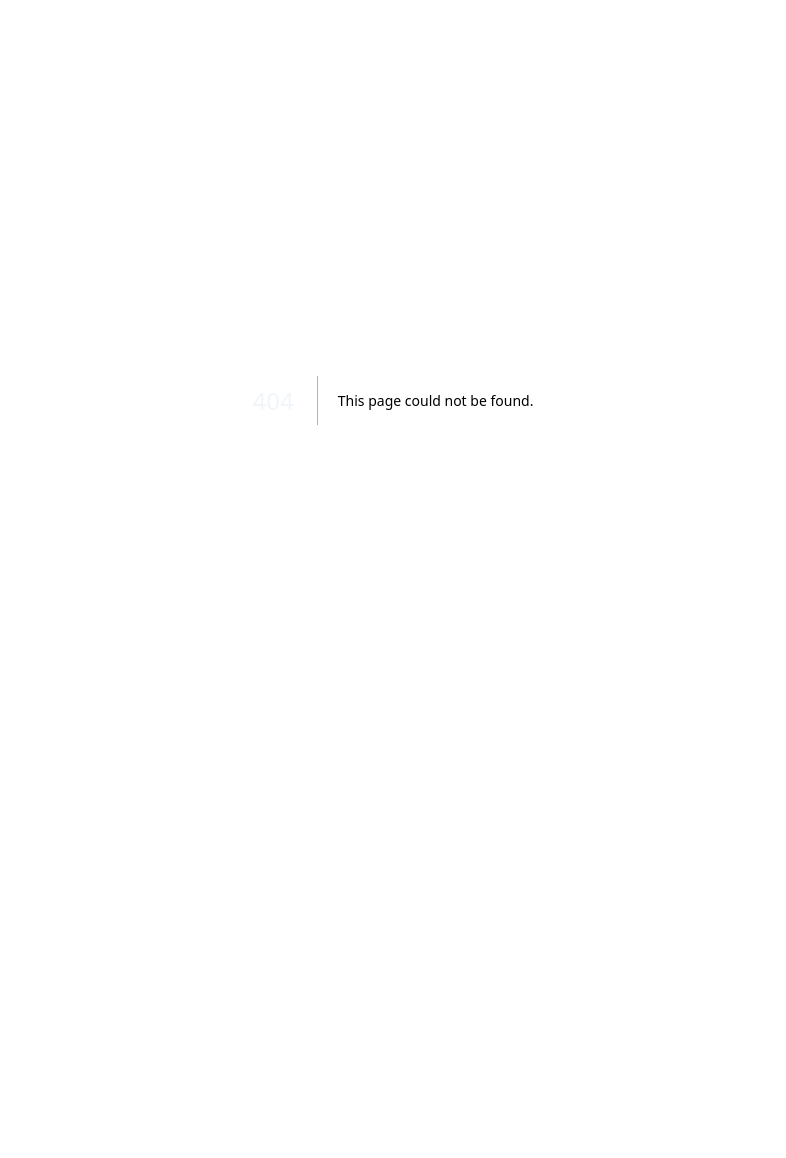
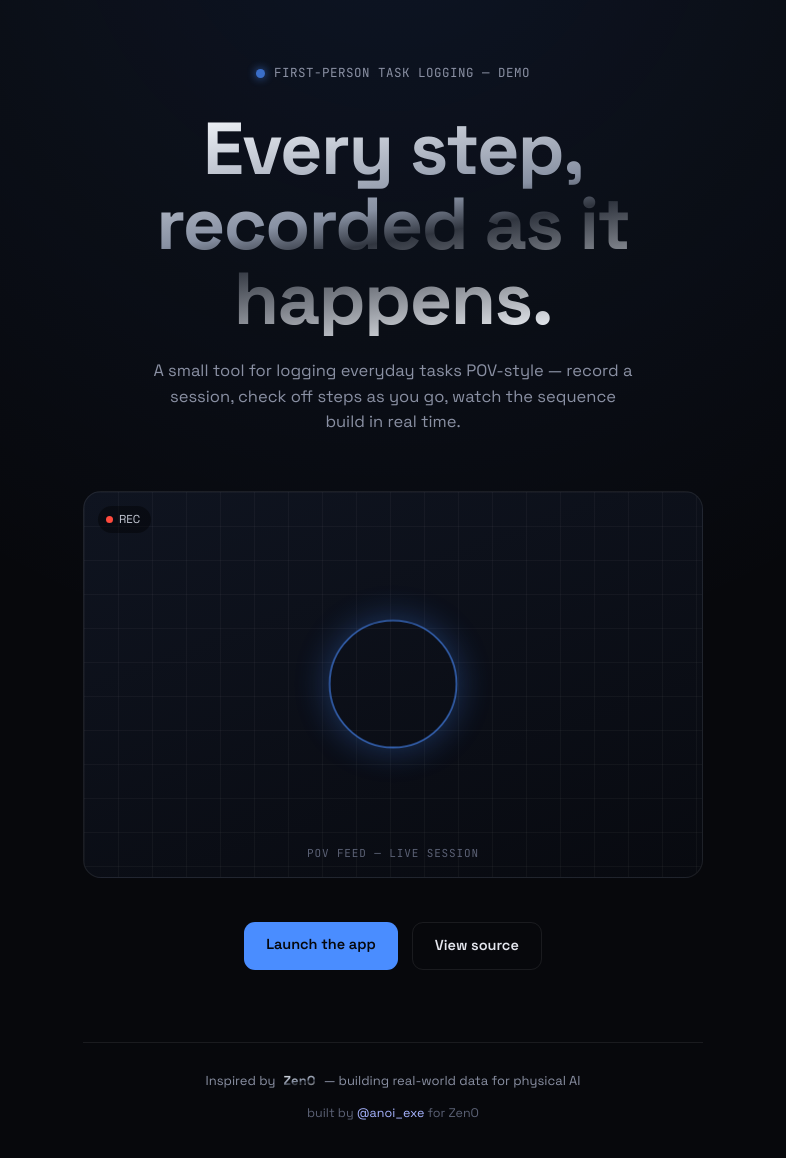
Before and after one commit to Anoi-xyz/pov-task-logger, a Next.js app: page /landing in a window 1280 px wide. Before the commit this address had no page. Shown: the top 1158 px of the page, without its empty margins (247-1033 px from the left). Before the commit the page ends 800 px from the top, so only its background shows below. Built offline with nearby package versions, Linux system fonts and the light colour scheme.

Commit message:
Add /landing intro page route

```diff
--- /dev/null
+++ b/app/landing/landing.module.css
@@ -0,0 +1,228 @@
+.page {
+  --bg: #07080c;
+  --bg2: #0d101a;
+  --chrome-a: #eef1f6;
+  --chrome-b: #8891a3;
+  --chrome-c: #30353f;
+  --blue: #4a8dff;
+  --line: rgba(255, 255, 255, 0.08);
+  --muted: #8a90a3;
+
+  background:
+    radial-gradient(circle at 50% -10%, rgba(74, 141, 255, 0.10), transparent 55%),
+    var(--bg);
+  color: #eef0f5;
+  font-family: var(--font-space-grotesk), 'Space Grotesk', ui-sans-serif, sans-serif;
+  display: flex;
+  flex-direction: column;
+  align-items: center;
+  min-height: 100vh;
+  padding: 64px 24px 48px;
+}
+
+.mono {
+  font-family: var(--font-jetbrains-mono), 'JetBrains Mono', ui-monospace, monospace;
+}
+
+.eyebrow {
+  display: flex;
+  align-items: center;
+  gap: 9px;
+  font-size: 12.5px;
+  letter-spacing: 0.04em;
+  color: var(--muted);
+  margin-bottom: 28px;
+}
+
+.ring {
+  width: 9px;
+  height: 9px;
+  border-radius: 50%;
+  background: var(--blue);
+  box-shadow: 0 0 10px var(--blue);
+  animation: pulse 1.8s infinite;
+}
+
+@keyframes pulse {
+  0%, 100% { opacity: 1; }
+  50% { opacity: .3; }
+}
+
+.title {
+  font-size: clamp(2.6rem, 7vw, 4.6rem);
+  font-weight: 700;
+  line-height: 1.02;
+  text-align: center;
+  letter-spacing: -0.02em;
+  background: linear-gradient(170deg, var(--chrome-a) 10%, var(--chrome-b) 45%, var(--chrome-c) 55%, var(--chrome-a) 90%);
+  -webkit-background-clip: text;
+  background-clip: text;
+  color: transparent;
+  max-width: 14ch;
+}
+
+.subtitle {
+  margin-top: 22px;
+  max-width: 46ch;
+  text-align: center;
+  font-size: 16.5px;
+  line-height: 1.55;
+  color: var(--muted);
+}
+
+.stage {
+  margin-top: 56px;
+  width: 100%;
+  max-width: 620px;
+  aspect-ratio: 16 / 10;
+  border-radius: 18px;
+  border: 1px solid var(--line);
+  background: linear-gradient(160deg, #0f1420, #080a10);
+  position: relative;
+  overflow: hidden;
+  display: flex;
+  align-items: center;
+  justify-content: center;
+}
+
+.stage::before {
+  content: '';
+  position: absolute;
+  inset: 0;
+  background-image:
+    linear-gradient(rgba(255, 255, 255, 0.035) 1px, transparent 1px),
+    linear-gradient(90deg, rgba(255, 255, 255, 0.035) 1px, transparent 1px);
+  background-size: 34px 34px;
+}
+
+.orb {
+  width: 120px;
+  height: 120px;
+  border-radius: 50%;
+  border: 1.5px solid var(--blue);
+  box-shadow: 0 0 36px rgba(74, 141, 255, 0.35);
+  animation: breathe 3.4s ease-in-out infinite;
+}
+
+@keyframes breathe {
+  0%, 100% { transform: scale(1); opacity: .9; }
+  50% { transform: scale(1.08); opacity: 1; }
+}
+
+.stageLabel {
+  position: absolute;
+  bottom: 16px;
+  left: 0;
+  right: 0;
+  text-align: center;
+  font-size: 11px;
+  letter-spacing: 0.08em;
+  color: #5b6175;
+}
+
+.recBadge {
+  position: absolute;
+  top: 14px;
+  left: 14px;
+  display: flex;
+  align-items: center;
+  gap: 6px;
+  background: rgba(0, 0, 0, 0.4);
+  border-radius: 999px;
+  padding: 5px 11px 5px 8px;
+  font-size: 11.5px;
+  color: #c6cad6;
+}
+
+.dot {
+  width: 7px;
+  height: 7px;
+  border-radius: 50%;
+  background: #ff4a3d;
+  animation: pulse 1.4s infinite;
+}
+
+.cta {
+  margin-top: 44px;
+  display: flex;
+  gap: 14px;
+  flex-wrap: wrap;
+  justify-content: center;
+}
+
+.btn {
+  padding: 12px 22px;
+  border-radius: 11px;
+  font-size: 14.5px;
+  font-weight: 600;
+  text-decoration: none;
+  display: inline-block;
+  transition: opacity .15s ease;
+}
+
+.btn:hover {
+  opacity: 0.85;
+}
+
+.btnPrimary {
+  background: var(--blue);
+  color: #06070b;
+}
+
+.btnGhost {
+  border: 1px solid var(--line);
+  color: #e4e6ee;
+}
+
+.divider {
+  width: 100%;
+  max-width: 620px;
+  height: 1px;
+  background: var(--line);
+  margin: 72px 0 28px;
+}
+
+.footer {
+  display: flex;
+  flex-direction: column;
+  align-items: center;
+  gap: 14px;
+  text-align: center;
+}
+
+.zeno {
+  display: flex;
+  align-items: center;
+  gap: 8px;
+  font-size: 13px;
+  color: var(--muted);
+}
+
+.zenoMark {
+  font-weight: 700;
+  letter-spacing: 0.01em;
+  background: linear-gradient(170deg, var(--chrome-a) 10%, var(--chrome-b) 50%, var(--chrome-c) 60%, var(--chrome-a) 95%);
+  -webkit-background-clip: text;
+  background-clip: text;
+  color: transparent;
+}
+
+.credit {
+  font-size: 12.5px;
+  color: #5b6175;
+}
+
+.credit a {
+  color: #a7b4ff;
+  text-decoration: none;
+}
+
+.credit a:hover {
+  text-decoration: underline;
+}
+
+@media (max-width: 480px) {
+  .stage {
+    aspect-ratio: 4 / 5;
+  }
+}
--- /dev/null
+++ b/app/landing/page.js
@@ -0,0 +1,73 @@
+import Link from 'next/link';
+import { Space_Grotesk, JetBrains_Mono } from 'next/font/google';
+import styles from './landing.module.css';
+
+const spaceGrotesk = Space_Grotesk({
+  subsets: ['latin'],
+  weight: ['400', '500', '600', '700'],
+  variable: '--font-space-grotesk',
+});
+
+const jetbrainsMono = JetBrains_Mono({
+  subsets: ['latin'],
+  weight: ['400', '500'],
+  variable: '--font-jetbrains-mono',
+});
+
+export const metadata = {
+  title: 'POV Task Logger',
+  description: 'Every step, recorded as it happens.',
+};
+
+export default function LandingPage() {
+  return (
+    <div className={`${styles.page} ${spaceGrotesk.variable} ${jetbrainsMono.variable}`}>
+      <div className={`${styles.eyebrow} ${styles.mono}`}>
+        <div className={styles.ring}></div>
+        FIRST-PERSON TASK LOGGING — DEMO
+      </div>
+
+      <h1 className={styles.title}>
+        Every step,<br />recorded as it happens.
+      </h1>
+
+      <p className={styles.subtitle}>
+        A small tool for logging everyday tasks POV-style — record a session,
+        check off steps as you go, watch the sequence build in real time.
+      </p>
+
+      <div className={styles.stage}>
+        <div className={styles.recBadge}>
+          <div className={styles.dot}></div>REC
+        </div>
+        <div className={styles.orb}></div>
+        <div className={`${styles.stageLabel} ${styles.mono}`}>POV FEED — LIVE SESSION</div>
+      </div>
+
+      <div className={styles.cta}>
+        <Link className={`${styles.btn} ${styles.btnPrimary}`} href="/">
+          Launch the app
+        </Link>
+        <a
+          className={`${styles.btn} ${styles.btnGhost}`}
+          href="https://github.com/Anoi-xyz/pov-task-logger"
+          target="_blank"
+          rel="noopener noreferrer"
+        >
+          View source
+        </a>
+      </div>
+
+      <div className={styles.divider}></div>
+
+      <footer className={styles.footer}>
+        <div className={styles.zeno}>
+          Inspired by <span className={styles.zenoMark}>ZenO</span> — building real-world data for physical AI
+        </div>
+        <div className={styles.credit}>
+          built by <a href="https://x.com/anoi_exe" target="_blank" rel="noopener noreferrer">@anoi_exe</a> for ZenO
+        </div>
+      </footer>
+    </div>
+  );
+}
```
